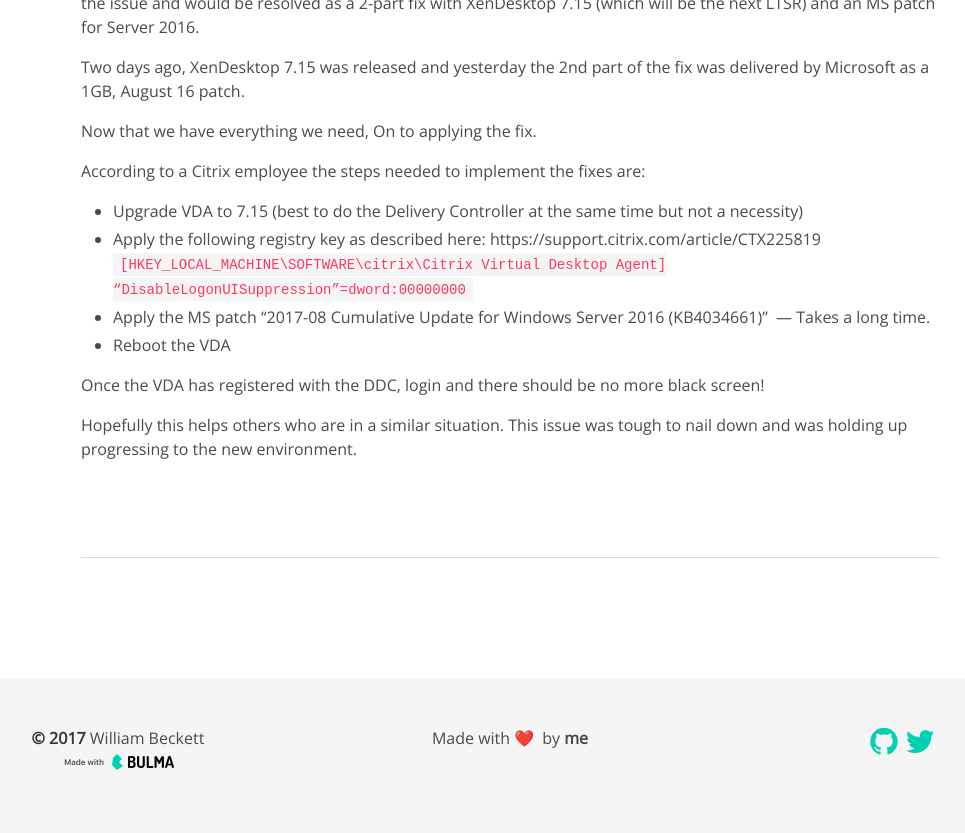
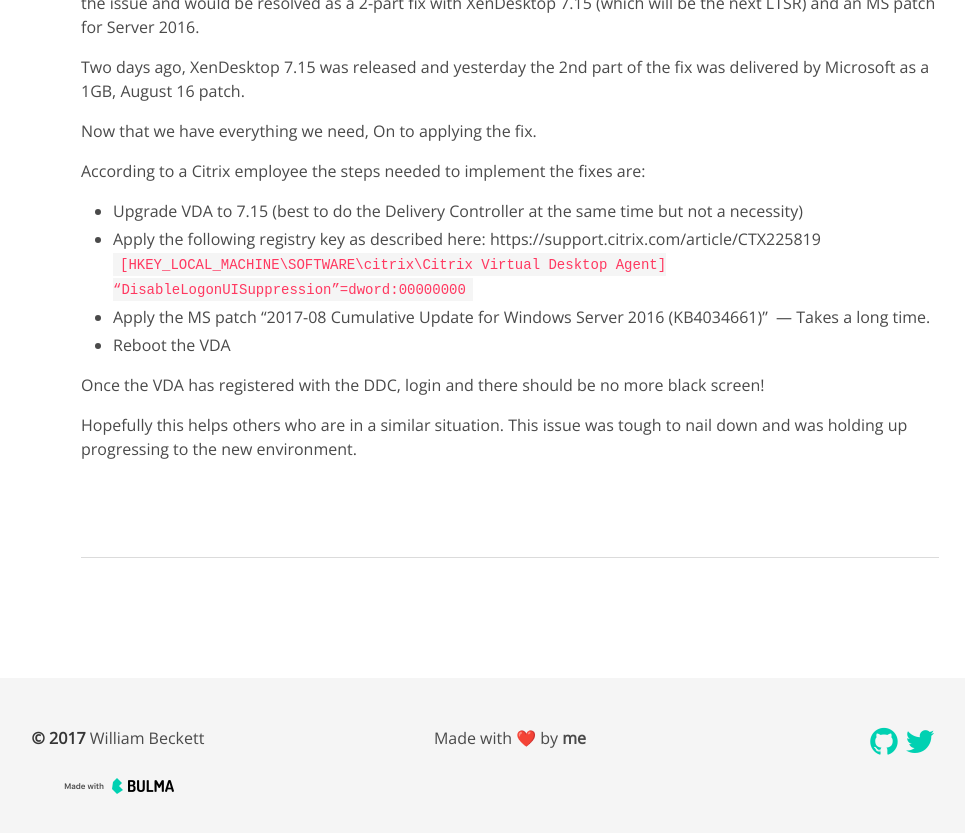
Before and after one commit to wjbeckett/blog, a Jekyll site: the page built from index.html, in a window 1280 px wide and 900 px high, scrolled down 5066 px. Shown: the top 833 px of the window, without its empty margins (130-1095 px from the left). Built offline with Jekyll 4.4.1, drawn with Linux system fonts in a browser that asks for light colours.

Commit message:
updated footer spacing

```diff
--- a/_includes/footer.html
+++ b/_includes/footer.html
@@ -6,12 +6,13 @@
           <strong>&copy; {{ 'now' | date: '%Y' }} </strong> William Beckett
         </span>
         <br/>
+        <br/>
         <a href="https://bulma.io">
           <img src="/images/made-with-bulma--semiblack-lq.png" data-src="/images/made-with-bulma--semiblack.png" alt="Made with Bulma" class="lazyload blur-up" width="128" height="24">
         </a>
       </div>
       <div class="column is-4 has-text-centered">
-        <p>Made with <span class=bd-emoji>❤️</span>by <a class="has-text-weight-bold" href="{{ siteurl }}\about">me</a></p>
+        <p>Made with <span>❤️</span> by <a class="has-text-weight-bold" href="{{ siteurl }}\about">me</a></p>
       </div>
       <div class="column is-4 has-text-centered">
         <a href="https://github.com/wjbeckett">
```
